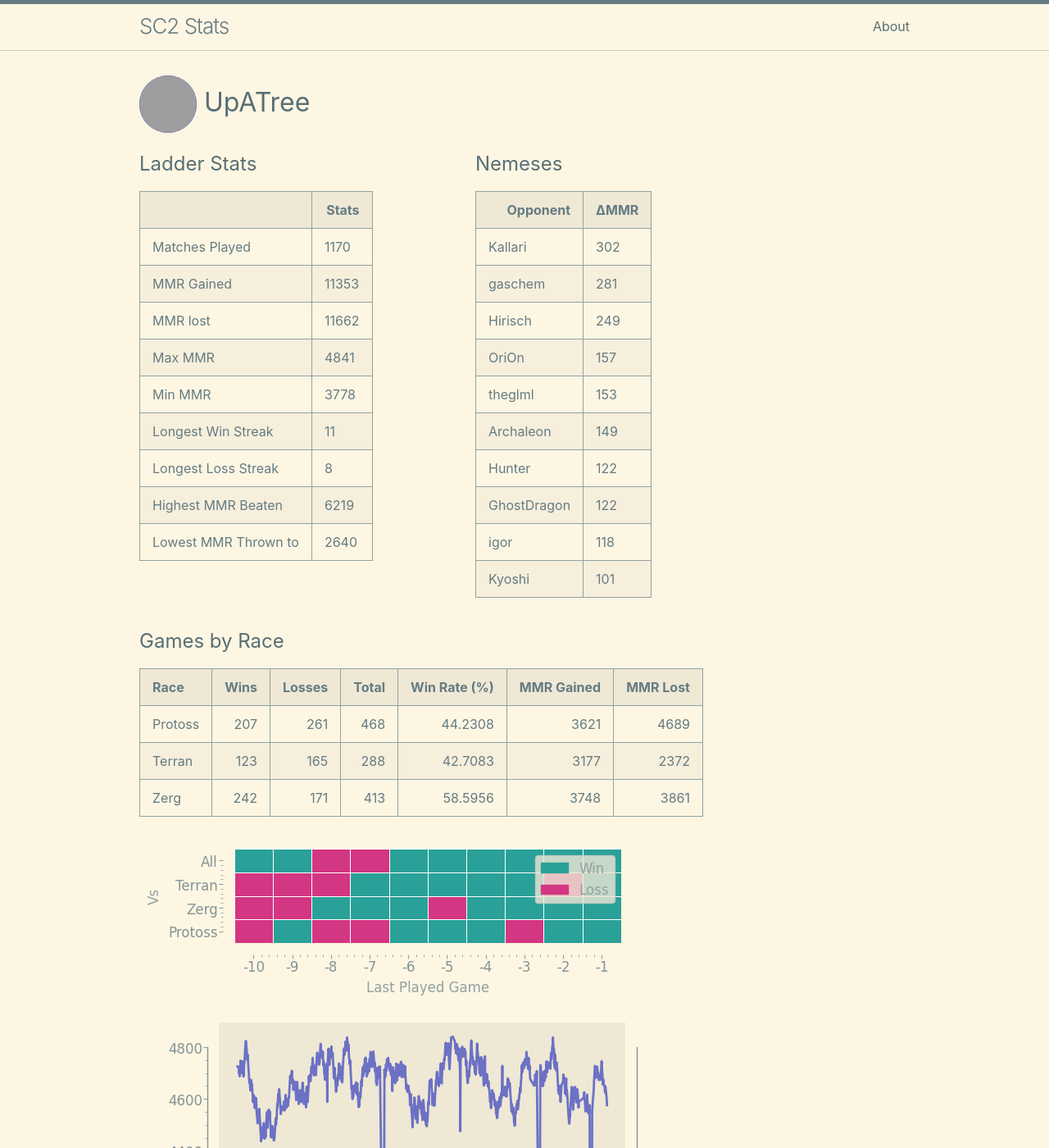
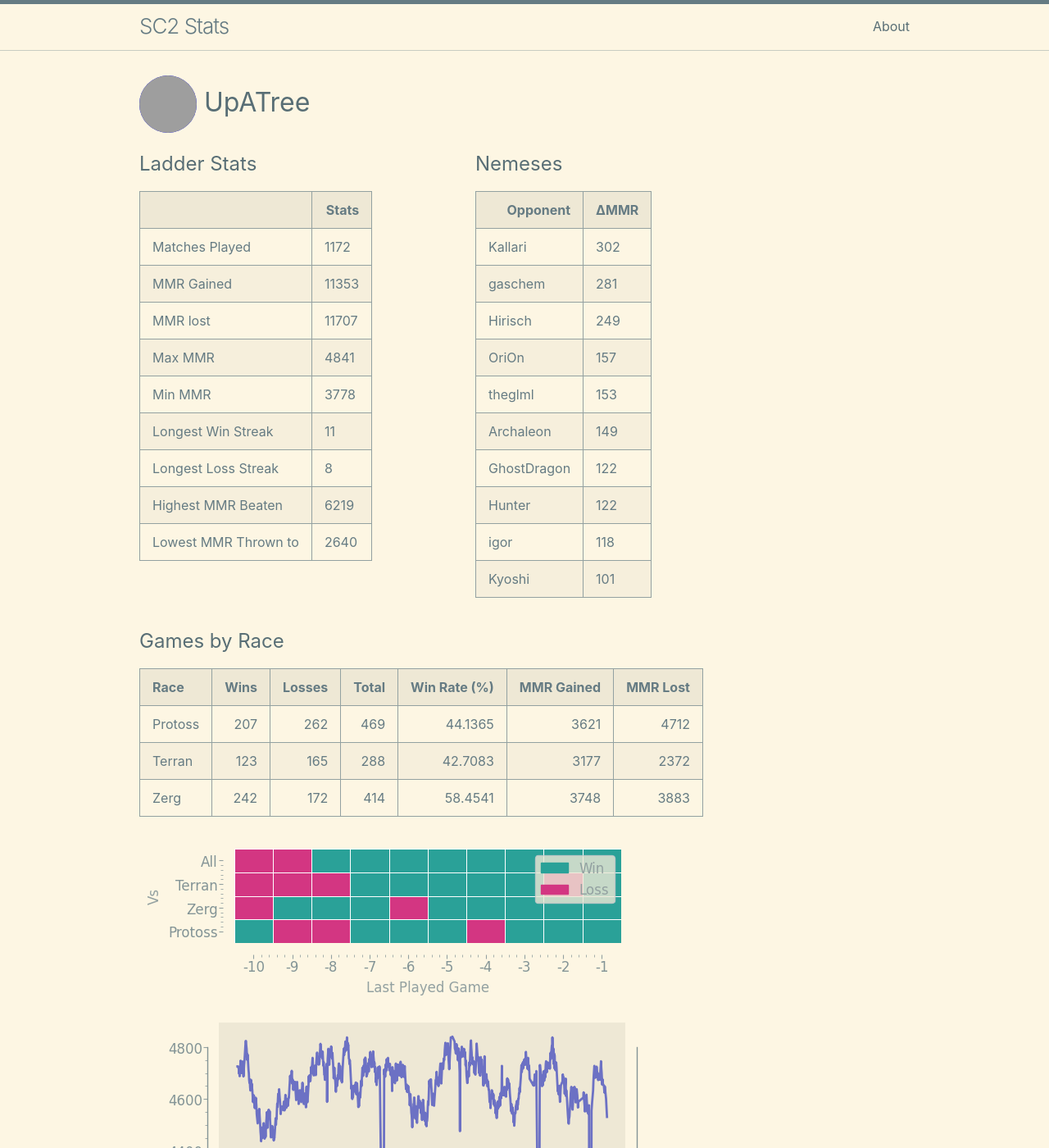
Before and after one commit to kylermurphy/UpATree, a Jekyll site: the page built from docs/index.md, in a window 1280 px wide and 1400 px high. Shown: the whole window at 82% size. Built offline with Jekyll 4.4.1, drawn with Linux system fonts in a browser that asks for light colours; grey boxes are pictures that could not be loaded.

Commit message:
running on push

```diff
--- a/docs/index.md
+++ b/docs/index.md
@@ -18,7 +18,7 @@ layout: home
   <tbody>
     <tr>
       <td>Matches Played</td>
-      <td>1170</td>
+      <td>1172</td>
     </tr>
     <tr>
       <td>MMR Gained</td>
@@ -26,7 +26,7 @@ layout: home
     </tr>
     <tr>
       <td>MMR lost</td>
-      <td>11662</td>
+      <td>11707</td>
     </tr>
     <tr>
       <td>Max MMR</td>
@@ -90,11 +90,11 @@ layout: home
       <td>149</td>
     </tr>
     <tr>
-      <td>Hunter</td>
+      <td>GhostDragon</td>
       <td>122</td>
     </tr>
     <tr>
-      <td>GhostDragon</td>
+      <td>Hunter</td>
       <td>122</td>
     </tr>
     <tr>
@@ -114,9 +114,9 @@ layout: home
 
 | Race    |   Wins |   Losses |   Total |   Win Rate (%) |   MMR Gained |   MMR Lost |
 |:--------|-------:|---------:|--------:|---------------:|-------------:|-----------:|
-| Protoss |    207 |      261 |     468 |        44.2308 |         3621 |       4689 |
+| Protoss |    207 |      262 |     469 |        44.1365 |         3621 |       4712 |
 | Terran  |    123 |      165 |     288 |        42.7083 |         3177 |       2372 |
-| Zerg    |    242 |      171 |     413 |        58.5956 |         3748 |       3861 |
+| Zerg    |    242 |      172 |     414 |        58.4541 |         3748 |       3883 |
 
 ![Games by Race](./assets/gm_hist.png)
 
--- a/log.txt
+++ b/log.txt
@@ -391,3 +391,4 @@ Writing a log file 2025-03-10 17:48:06.
 Writing a log file 2025-03-10 18:29:55.
 Writing a log file 2025-03-10 18:50:58.
 Writing a log file 2025-03-10 19:18:38.
+Writing a log file 2025-03-10 19:31:02.
```
Also changed, not shown: docs/assets/MMR.png, docs/assets/daily.png, docs/assets/gm_hist.png, docs/assets/r_wrt.png, 1 other file.
